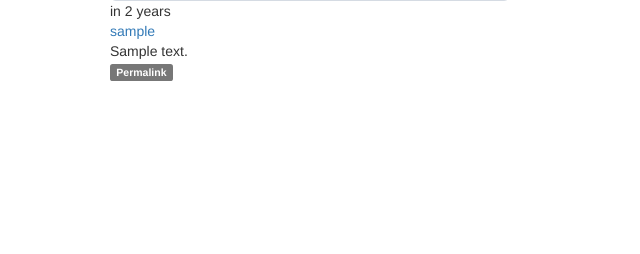
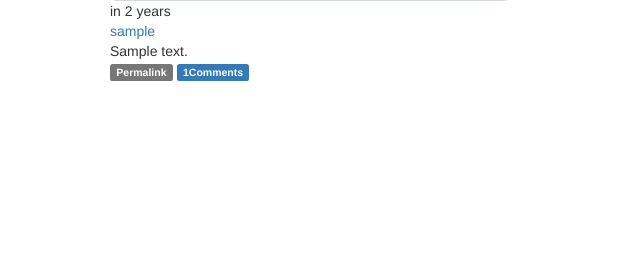
Before and after one commit to sishuiyibai/myflaskapp, a Flask app: template app/templates/post.html in a window 1280 px wide. Shown: the part 371-625 px from the top of the page, without its empty margins (0-640 px from the left). Run offline with Flask 2, Linux system fonts and the light colour scheme; the template is opened without the code that fills it: most values are stand-ins (such as "Sample title", 1, 10 or a date in 2020); grey boxes marked "Sample" are stand-in pictures; some libraries are stand-ins or nearby versions.

Commit message:
文章显示列表添加用户评论数量信息列表

```diff
--- a/app/templates/_posts.html
+++ b/app/templates/_posts.html
@@ -21,9 +21,7 @@
                     {% endif%}
                 </div>
                 <div class="post-footer">
-                    <a href="{{ url_for('.post', id=post.id) }}">
-                        <span class="label label-default">Permalink</span>
-                    </a>
+
                     {% if current_user == post.author %}
                         <a href="{{ url_for('.edit', id=post.id) }}">
                             <span class="label label-primary">Edit</span>
@@ -35,6 +33,16 @@
                             </span>
                         </a>
                     {% endif %}
+                    <a href="{{ url_for('.post', id=post.id) }}">
+                        <span class="label label-default">Permalink</span>
+                    </a>
+
+                    <a href="{{ url_for('.post', id=post.id) }}#comments">
+                        <span class="label label-primary">
+                            {{ post.comments.count() }}Comments
+                        </span>
+                    </a>
+
                 </div>
             </div>
         </li>
```
